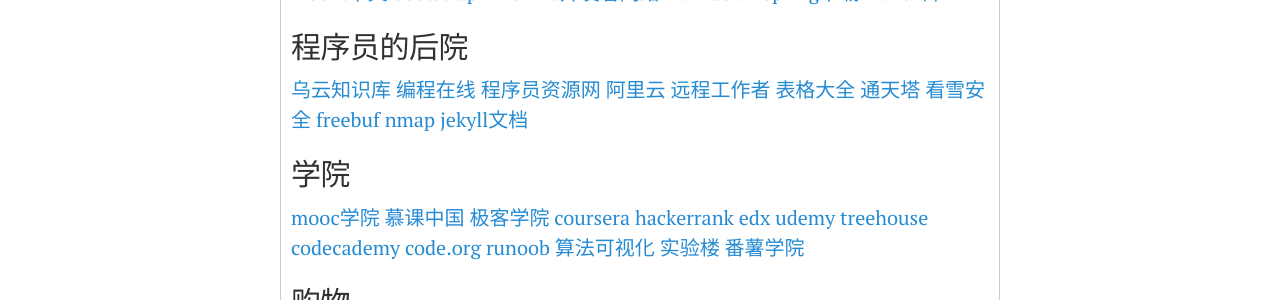
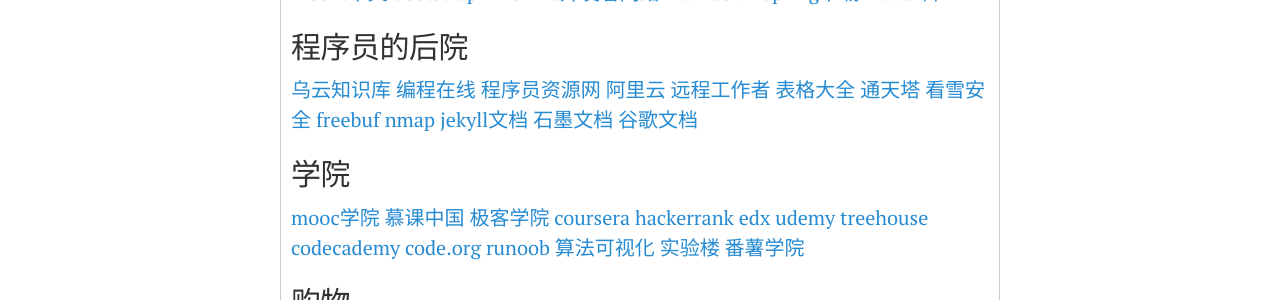
Before and after one commit to gyk6985432/myBlog, a Jekyll site: the page built from _posts/2015-12-18-my sites.md, in a window 1280 px wide. Shown: the part 903-1203 px from the top of the page. Built offline with Jekyll 4.4.1, drawn with Linux system fonts in a browser that asks for light colours; nearby versions of some CDN libraries; comment, search, counter and statistics services are not loaded.

Commit message:
shimo google docs

```diff
--- a/_posts/2015-12-18-my sites.md
+++ b/_posts/2015-12-18-my sites.md
@@ -69,6 +69,8 @@
 [freebuf](http://www.freebuf.com/)
 [nmap](https://nmap.org/)
 [jekyll文档](http://jekyll.bootcss.com/docs/posts/)
+[石墨文档](https://shimo.im/)
+[谷歌文档](https://docs.google.com/)
 
 ## 学院
 [mooc学院](http://mooc.guokr.com/)
```
